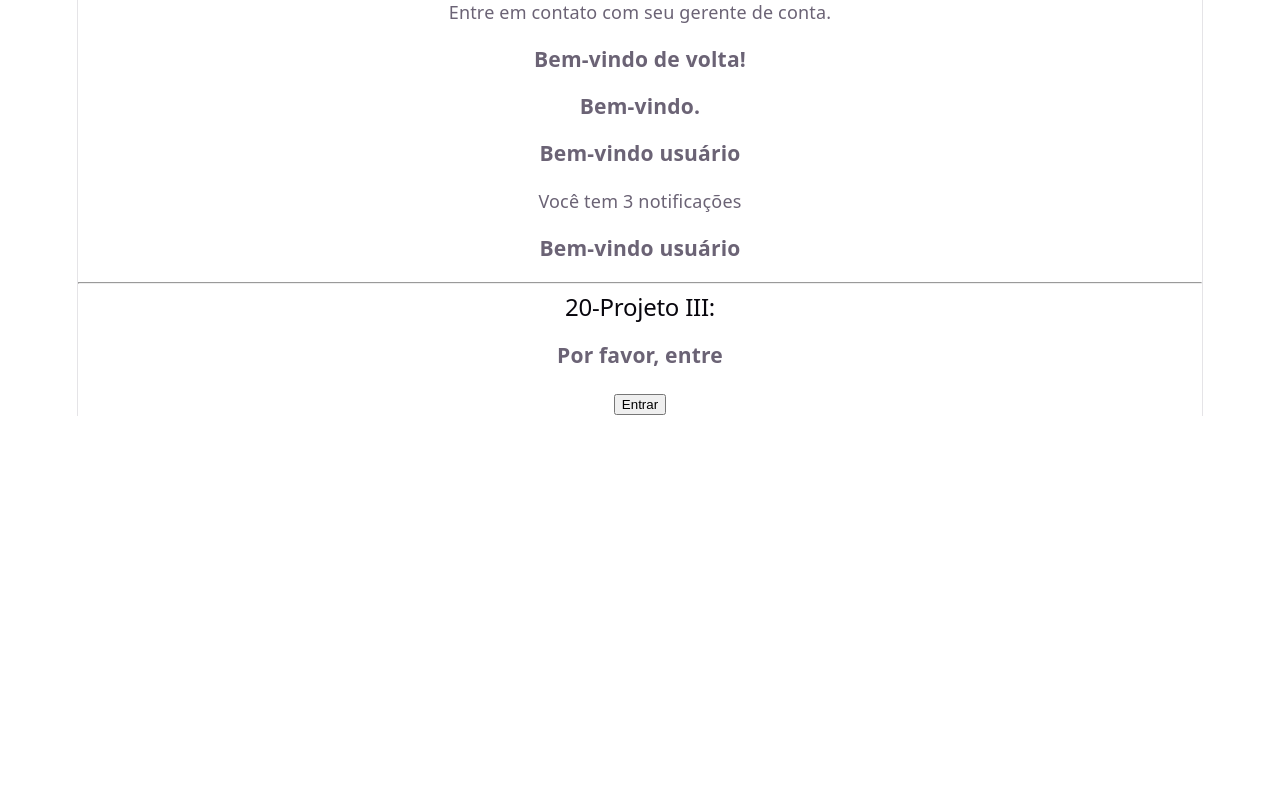
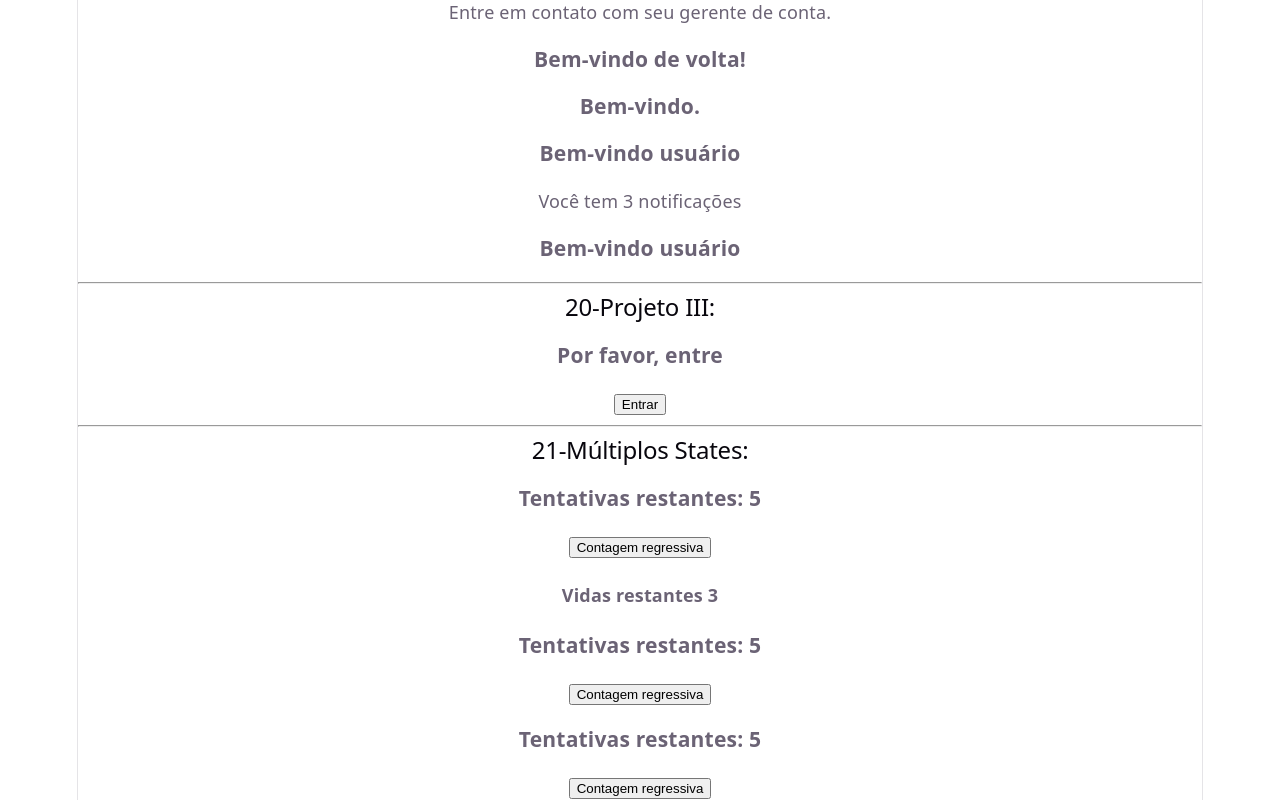
Before and after one commit to Josinaldo-Jr/devStart, a React (Vite) app in the folder Fase 1/react-fase1/: page / in a window 1280 px wide. Shown: the part 4504-5304 px from the top of the page. Before the commit the page ends 4920 px from the top, so only its background shows below. Built offline with nearby package versions, Linux system fonts and the light colour scheme.

Commit message:
feat: add MultiplosStates page and Contador components for state management; update App structure

```diff
--- a/Fase 1/react-fase1/src/App.jsx
+++ b/Fase 1/react-fase1/src/App.jsx
@@ -16,6 +16,7 @@
 import MudancaDeEstadoCondicional from './pages/MudancaDeEstadoCondicional';
 import RenderizacaoCondicional from './pages/RenderizacaoCondicional';
 import ProjetoIII from './pages/ProjetoIII';
+import MultiplosStates from './pages/MultiplosStates';
 
 // ------------------- //
 function App() {
@@ -54,6 +55,8 @@
       <RenderizacaoCondicional />
       <hr />
       <ProjetoIII />
+      <hr />
+      <MultiplosStates />
     </div>
   );
 }
--- /dev/null
+++ b/Fase 1/react-fase1/src/components/ContadorVidas/Contador.jsx
@@ -0,0 +1,20 @@
+import { useState } from "react";
+
+function Contador(props) {
+  const [contagem, setContagem] = useState(5);
+
+  function manipularCliqueParaContagem() {
+    if (props.desabilitado) {
+      setContagem(contagem - 1);
+    }
+  }
+
+  return (
+    <>
+      <h3>Tentativas restantes: {contagem}</h3>
+      <button onClick={manipularCliqueParaContagem}>Contagem regressiva</button>
+    </>
+  );
+}
+
+export default Contador;
--- /dev/null
+++ b/Fase 1/react-fase1/src/components/ContadorVidas/ContagemRegressiva.jsx
@@ -0,0 +1,28 @@
+import { useState } from "react";
+
+function ContagemRegressiva() {
+  const [contagem, setContagem] = useState(5);
+
+  const [vidas, setVidas] = useState(3);
+
+  function ManipularCliqueParaContagemRegressiva() {
+    if (contagem > 0) {
+      setContagem(contagem - 1);
+    } else {
+      setVidas(vidas - 1);
+      setContagem(5);
+    }
+  }
+
+  return (
+    <>
+      <h3>Tentativas restantes: {contagem}</h3>
+      <button onClick={ManipularCliqueParaContagemRegressiva}>
+        Contagem regressiva
+      </button>
+      <h4>Vidas restantes {vidas}</h4>
+    </>
+  );
+}
+
+export default ContagemRegressiva;
--- /dev/null
+++ b/Fase 1/react-fase1/src/pages/MultiplosStates.jsx
@@ -0,0 +1,20 @@
+import ContagemRegressiva from "../components/ContadorVidas/ContagemRegressiva";
+import Contador from "../components/ContadorVidas/Contador";
+
+function MultiplosStates() {
+
+
+  return (
+    <>
+      <h2>21-Múltiplos States:</h2>
+
+      <ContagemRegressiva />
+      <Contador desabilitado={true} />
+      <Contador desabilitado={false} />
+
+
+    </>
+  );
+}
+
+export default MultiplosStates;
```
